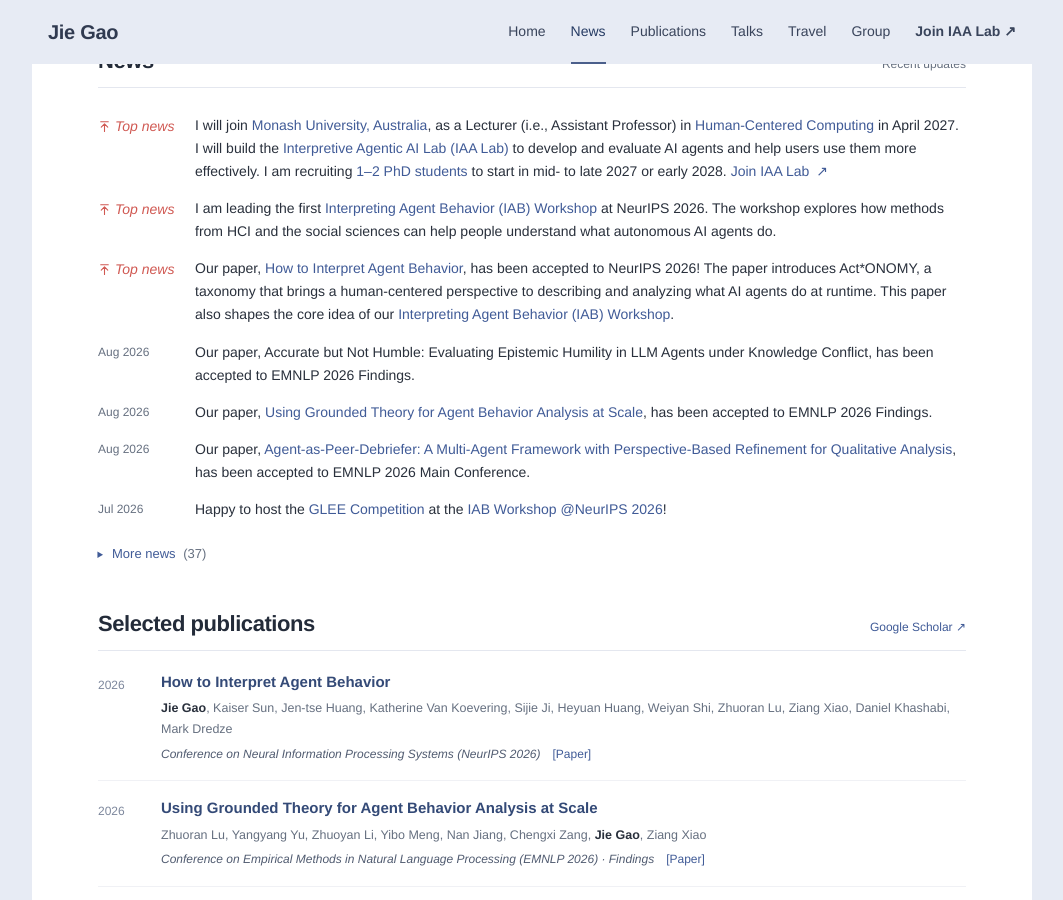
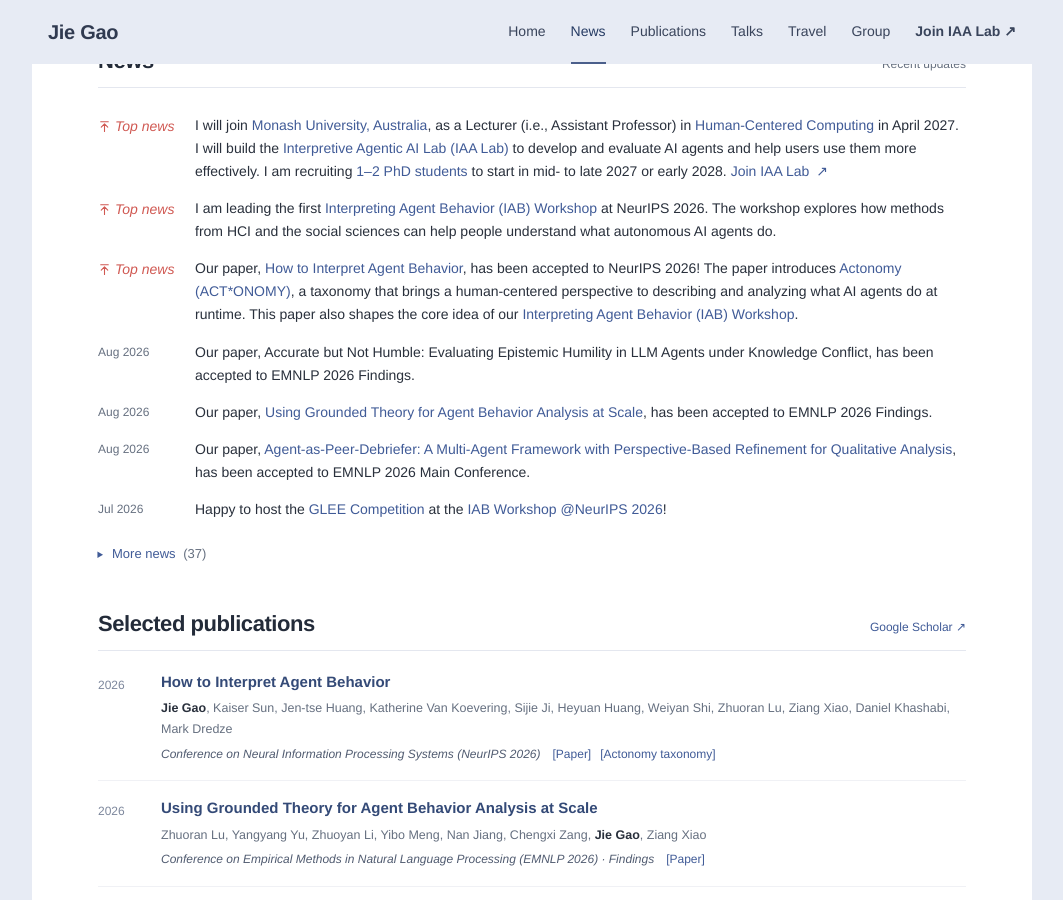
Before and after one commit to gaojie058/gaojie058.github.io, a Jekyll site: the page built from index.html, in a window 1280 px wide and 900 px high, scrolled down 788 px. Shown: the whole window, without its empty margins (108-1171 px from the left). Built offline with Jekyll 4.4.1, drawn with Linux system fonts in a browser that asks for light colours.

Commit message:
docs: link Actonomy research from author homepage

```diff
--- a/_data/news.yml
+++ b/_data/news.yml
@@ -31,7 +31,7 @@
     Gave a talk, &ldquo;Toward Seeing What Agents Do: Interpretive Work in the Age of Agentic AI,&rdquo; at <b>Fudan University</b> (<a href='https://mp.weixin.qq.com/s/QHmTffwLz0wW7kLqXLB9Lg' target='_blank'>News</a>)
 - date: 2026-05-17
   title: >-
-    Our preprint <a href='https://arxiv.org/abs/2605.13625' target='_blank'>How to Interpret Agent Behavior</a> is out! We introduce <b>Act*ONOMY</b>, a hierarchical taxonomy for analyzing autonomous agent behavior at runtime.
+    Our preprint <a href='https://arxiv.org/abs/2605.13625' target='_blank'>How to Interpret Agent Behavior</a> is out! We introduce <a href='https://github.com/gaojie058/Act-onomy' target='_blank' rel='noopener noreferrer'><b>Actonomy (ACT*ONOMY)</b></a>, a hierarchical taxonomy for analyzing autonomous agent behavior at runtime.
 - date: 2026-04-13
   title: >-
     Our <a href='https://gaojie058.github.io/code-map/'>CodeMap</a> paper received an award at <a href='https://conf.researchr.org/home/icpc-2026' target='_blank'>ICPC 2026</a> (a CORE A conference in code comprehension)! <span class='pub-badge-award'>ACM SIGSOFT Distinguished Paper Award</span>
--- a/index.html
+++ b/index.html
@@ -96,7 +96,7 @@ publication_venues:
         <li class="top-news"><span class="top-news-label"><svg class="top-news-icon" aria-hidden="true" focusable="false" xmlns="http://www.w3.org/2000/svg" width="1em" height="1em" viewBox="0 0 24 24"><path fill="none" stroke="currentColor" stroke-linecap="round" stroke-linejoin="round" stroke-width="2" d="M5 3h14m-1 10l-6-6l-6 6m6-6v14"/></svg>Top news</span><div>I will join <a href="https://www.monash.edu/it" target="_blank" rel="noopener noreferrer">Monash University, Australia</a>, as a <strong>Lecturer (i.e., Assistant Professor)</strong> in <a href="https://www.monash.edu/it/hcc" target="_blank" rel="noopener noreferrer">Human-Centered Computing</a> in <strong>April 2027</strong>. I will build the <a href="{{ '/monash' | relative_url }}">Interpretive Agentic AI Lab (IAA Lab)</a> to develop and evaluate AI agents and help users use them more effectively. I am recruiting <a href="{{ '/monash' | relative_url }}#open-positions">1–2 PhD students</a> to start in mid- to late 2027 or early 2028. <a class="news-lab-link" href="{{ '/monash' | relative_url }}">Join IAA Lab <span aria-hidden="true">↗</span></a></div></li>
         <li class="top-news"><span class="top-news-label"><svg class="top-news-icon" aria-hidden="true" focusable="false" xmlns="http://www.w3.org/2000/svg" width="1em" height="1em" viewBox="0 0 24 24"><path fill="none" stroke="currentColor" stroke-linecap="round" stroke-linejoin="round" stroke-width="2" d="M5 3h14m-1 10l-6-6l-6 6m6-6v14"/></svg>Top news</span><div>I am leading the first <a href="https://iab-agents.github.io/" target="_blank" rel="noopener noreferrer">Interpreting Agent Behavior (IAB) Workshop</a> at <strong>NeurIPS 2026</strong>. The workshop explores how methods from HCI and the social sciences can help people understand what autonomous AI agents do.</div></li>
         {% if top_paper %}
-        <li class="top-news"><span class="top-news-label"><svg class="top-news-icon" aria-hidden="true" focusable="false" xmlns="http://www.w3.org/2000/svg" width="1em" height="1em" viewBox="0 0 24 24"><path fill="none" stroke="currentColor" stroke-linecap="round" stroke-linejoin="round" stroke-width="2" d="M5 3h14m-1 10l-6-6l-6 6m6-6v14"/></svg>Top news</span><div>{{ top_paper.title }} The paper introduces Act*ONOMY, a taxonomy that brings a human-centered perspective to describing and analyzing what AI agents do at runtime. This paper also shapes the core idea of our <a href="https://iab-agents.github.io/" target="_blank" rel="noopener noreferrer">Interpreting Agent Behavior (IAB) Workshop</a>.</div></li>
+        <li class="top-news"><span class="top-news-label"><svg class="top-news-icon" aria-hidden="true" focusable="false" xmlns="http://www.w3.org/2000/svg" width="1em" height="1em" viewBox="0 0 24 24"><path fill="none" stroke="currentColor" stroke-linecap="round" stroke-linejoin="round" stroke-width="2" d="M5 3h14m-1 10l-6-6l-6 6m6-6v14"/></svg>Top news</span><div>{{ top_paper.title }} The paper introduces <a href="https://github.com/gaojie058/Act-onomy" target="_blank" rel="noopener noreferrer">Actonomy (ACT*ONOMY)</a>, a taxonomy that brings a human-centered perspective to describing and analyzing what AI agents do at runtime. This paper also shapes the core idea of our <a href="https://iab-agents.github.io/" target="_blank" rel="noopener noreferrer">Interpreting Agent Behavior (IAB) Workshop</a>.</div></li>
         {% endif %}
         {% for item in news limit: 4 %}
         <li><time datetime="{{ item.date | date: '%Y-%m-%d' }}">{{ item.date | date: '%b %Y' }}</time><div>{{ item.title }}</div></li>
```
Also changed, not shown: _publications/2026/2026-pub-2.md (+3 -2 lines).
